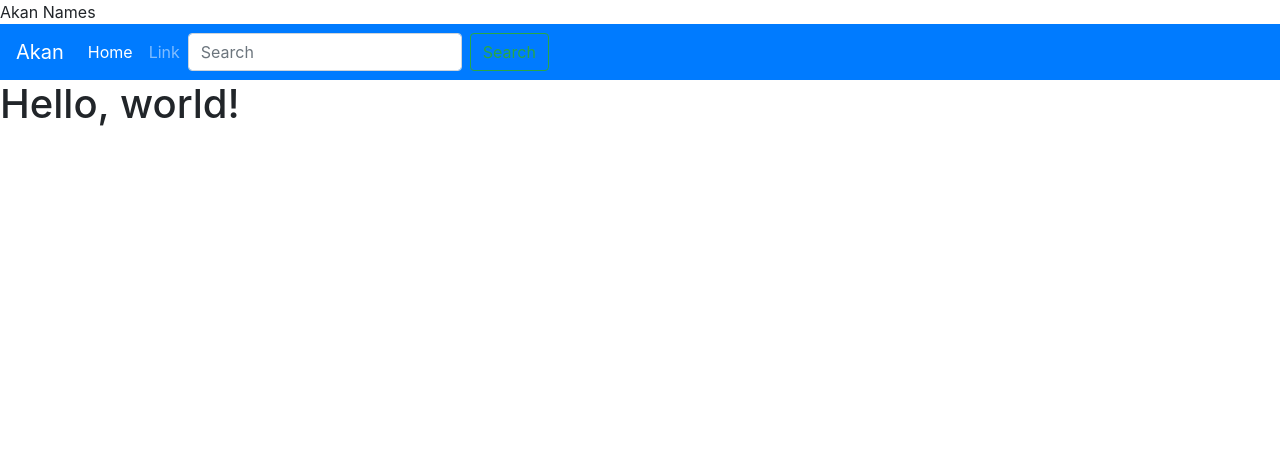
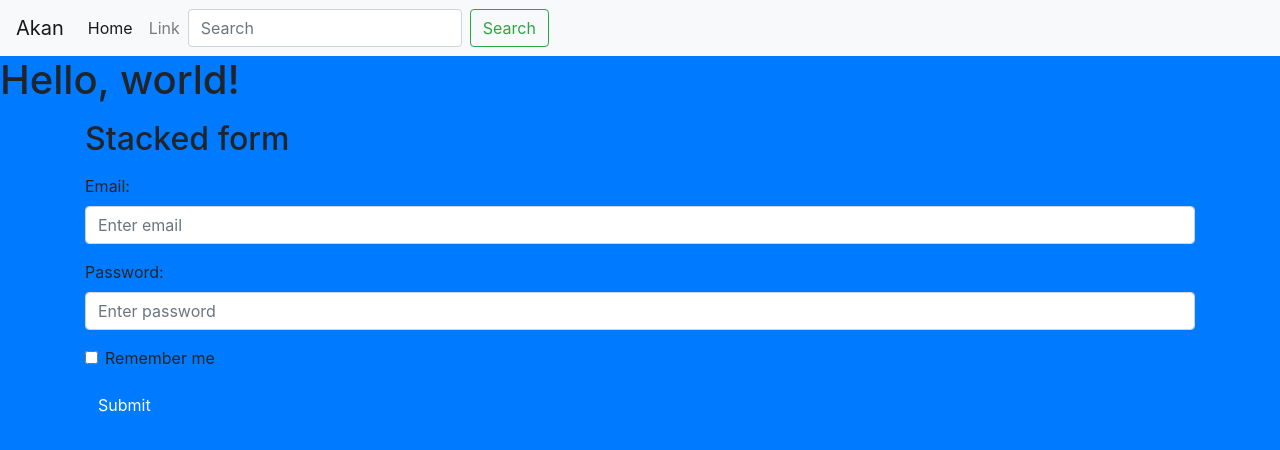
Before and after one commit to gracenyutu/akan, a plain HTML site: page IP2/akan.html in a window 1280 px wide. Drawn offline with nearby package versions, Linux system fonts and the light colour scheme.

Commit message:
Insert form

```diff
--- a/IP2/akan.html
+++ b/IP2/akan.html
@@ -4,16 +4,17 @@
     <!-- Required meta tags -->
     <meta charset="utf-8">
     <meta name="viewport" content="width=device-width, initial-scale=1, shrink-to-fit=no">
-
     <!-- Bootstrap CSS -->
     <link rel="stylesheet" href="https://stackpath.bootstrapcdn.com/bootstrap/4.3.1/css/bootstrap.min.css" integrity="sha384-ggOyR0iXCbMQv3Xipma34MD+dH/1fQ784/j6cY/iJTQUOhcWr7x9JvoRxT2MZw1T" crossorigin="anonymous">
     <!-- css -->
     <link href="css/styles.css" rel="stylesheet" style="text/css"
+    <div>
 
     <title>Akan Names</title>
   </head>
-  <body>
-    <nav class="navbar navbar-expand-lg navbar-dark bg-primary">
+  <body class="bg-primary">
+
+    <nav class="navbar navbar-expand-lg navbar-light bg-light">
   <a class="navbar-brand" href="#">Akan</a>
   <button class="navbar-toggler" type="button" data-toggle="collapse" data-target="#navbarSupportedContent" aria-controls="navbarSupportedContent" aria-expanded="false" aria-label="Toggle navigation">
     <span class="navbar-toggler-icon"></span>
@@ -35,6 +36,25 @@
   </div>
 </nav>
 <h1>Hello, world!</h1>
+<div class="container mt-3">
+  <h2>Stacked form</h2>
+  <form action="/action_page.php">
+    <div class="mb-3 mt-3">
+      <label for="email">Email:</label>
+      <input type="email" class="form-control" id="email" placeholder="Enter email" name="email">
+    </div>
+    <div class="mb-3">
+      <label for="pwd">Password:</label>
+      <input type="password" class="form-control" id="pwd" placeholder="Enter password" name="pswd">
+    </div>
+    <div class="form-check mb-3">
+      <label class="form-check-label">
+        <input class="form-check-input" type="checkbox" name="remember"> Remember me
+      </label>
+    </div>
+    <button type="submit" class="btn btn-primary">Submit</button>
+  </form>
+</div>
     <!-- Optional JavaScript -->
     <!-- jQuery first, then Popper.js, then Bootstrap JS -->
     <script src="https://code.jquery.com/jquery-3.3.1.slim.min.js" integrity="sha384-q8i/X+965DzO0rT7abK41JStQIAqVgRVzpbzo5smXKp4YfRvH+8abtTE1Pi6jizo" crossorigin="anonymous"></script>
--- a/IP2/css/styles.css
+++ b/IP2/css/styles.css
@@ -0,0 +1,15 @@
+.background {
+  background-color: Midnightblue
+  opacity: 0.6
+}
+.h1,h2,h3,h4,h5,h6 (
+  font-weight: 700;
+  letter-spacing: 1px;
+  text-transform: uppercase;
+  )
+
+.body (
+    line-height: 1.8;
+    color: #898fa1;
+    font-size: 15px;
+    )
```
